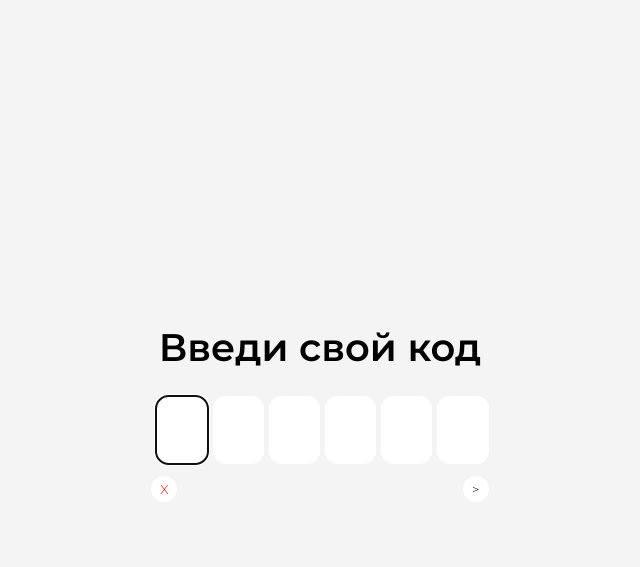
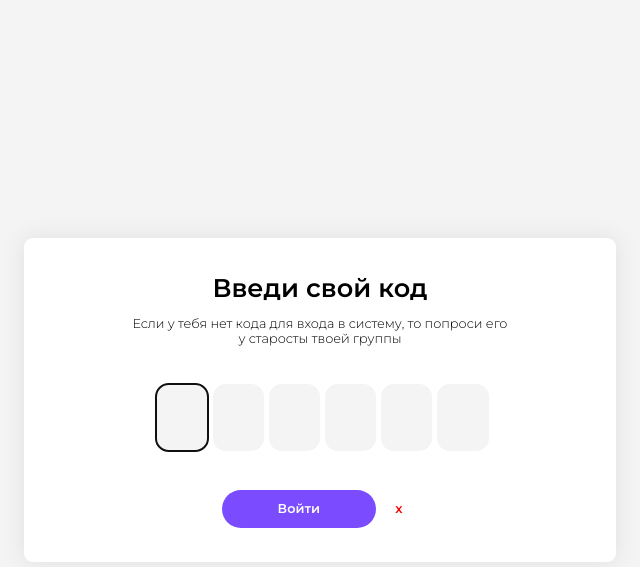
Before and after one commit to Cartman-SP/Markbook, a Django app: page / in a window 1280 px wide. Shown: the top 567 px of the page, without its empty margins (320-960 px from the left). Run offline with Django 4.2, Linux system fonts and the light colour scheme.

Commit message:
redesigned
мобильную версию потом сверстаю

```diff
--- a/Markbook/mainapp/static/css/mainpage.css
+++ b/Markbook/mainapp/static/css/mainpage.css
@@ -9,14 +9,27 @@ body {
 
 .input-container {
   text-align: center;
+  align-content: center;
+  padding: 2vw 0 2vw 0;
 }
 
 h1 {
   font-family: "Montserrat";
-  font-size: 3vw;
+  font-size: 2vw;
+  margin: 0;
+}
+
+p{
+  font-family: "Montserrat";
+  font-size: 1vw;
+  width: 70%;
+  margin-left: auto;
+  margin-right: auto;
+  margin-bottom: 3vw;
 }
 
 input {
+  background-color: #f4f4f4;
   text-align: center;
   font-family: "Montserrat";
   padding: 1vh 1vw 1vh 1vw;
@@ -30,16 +43,19 @@ input {
 
 #form {
   display: block;
-  justify-content: space-between;
   align-items: center;
+  background-color: white;
+  padding: 1vh 2vw 1vh 2vw;
+  border-radius: .7vw;
+  filter: drop-shadow(0 0 10px rgb(223, 223, 223));
 }
 
 .activity{
-  margin-top: 1vw;
+  margin-top: 3vw;
   background-color: transparent;
-  display: flex;
+  display: block;
   align-items: center;
-  justify-content: space-between;
+  justify-content: center;
 }
 
 .activity button{
@@ -47,21 +63,25 @@ input {
   padding: 0.2vw;
   font-family: "Montserrat";
   font-size: 1vw;
-  width: 2vw;
-  height: 2vw;
+  font-weight: bold;
+  width: 12vw;
+  height: 3vw;
   border: none;
   border-radius: 7vw;
-  background-color: white;
+  color: white;
+  background-color: #7A4BFF;
   transition: all .2s;
 }
 
 #form-clean{
   color: red;
+  width: 3vw;
+  background-color: white;
 }
 
 .activity button:hover {
   cursor: pointer;
-  filter: drop-shadow(0 0 10px rgb(226, 226, 226));
+  filter: brightness(80%);
 }
 
 .error{
@@ -77,6 +97,7 @@ input {
 .error p{
   margin: 0;
   margin-right: 10px;
+  width: auto;
 }
 
 
--- a/Markbook/mainapp/templates/mainpage.html
+++ b/Markbook/mainapp/templates/mainpage.html
@@ -20,20 +20,24 @@
     <form action="" method="post" id="form">
       <div class="input-container">
         <h1>Введи свой код</h1>
+        <p>Если у тебя нет кода для входа в систему, то попроси его у старосты твоей группы</p>
         {% csrf_token %} {{ form.code }}
-      </div>
-      <div class="activity">
-        <button onclick="clearAllInputs()" id="form-clean">X</button>
 
         {% for field, errors in form.errors.items %} {% for error in errors %}
-        <div class="error">
-          <p>Ошибка:</p>
-          {{ error }}
+          <div class="error">
+            <p>Ошибка:</p>
+            {{ error }}
+          </div>
+          {% endfor %} {% endfor %}
+
+        <div class="activity">
+
+          <button type="submit" value=">" id="submit" class="scroll-button"><span class="scroll-icon">Войти</span></button>
+
+          <button onclick="clearAllInputs()" id="form-clean">х</button>
         </div>
-        {% endfor %} {% endfor %}
+      </div>
 
-        <button type="submit" value=">" id="submit" class="scroll-button"><span class="scroll-icon">&gt;</span></button>
-      </div>
 
       <!-- <p>Lit code: <span id="litCode"></span></p> -->
 
```
Also changed, not shown: Markbook/db.sqlite3.
